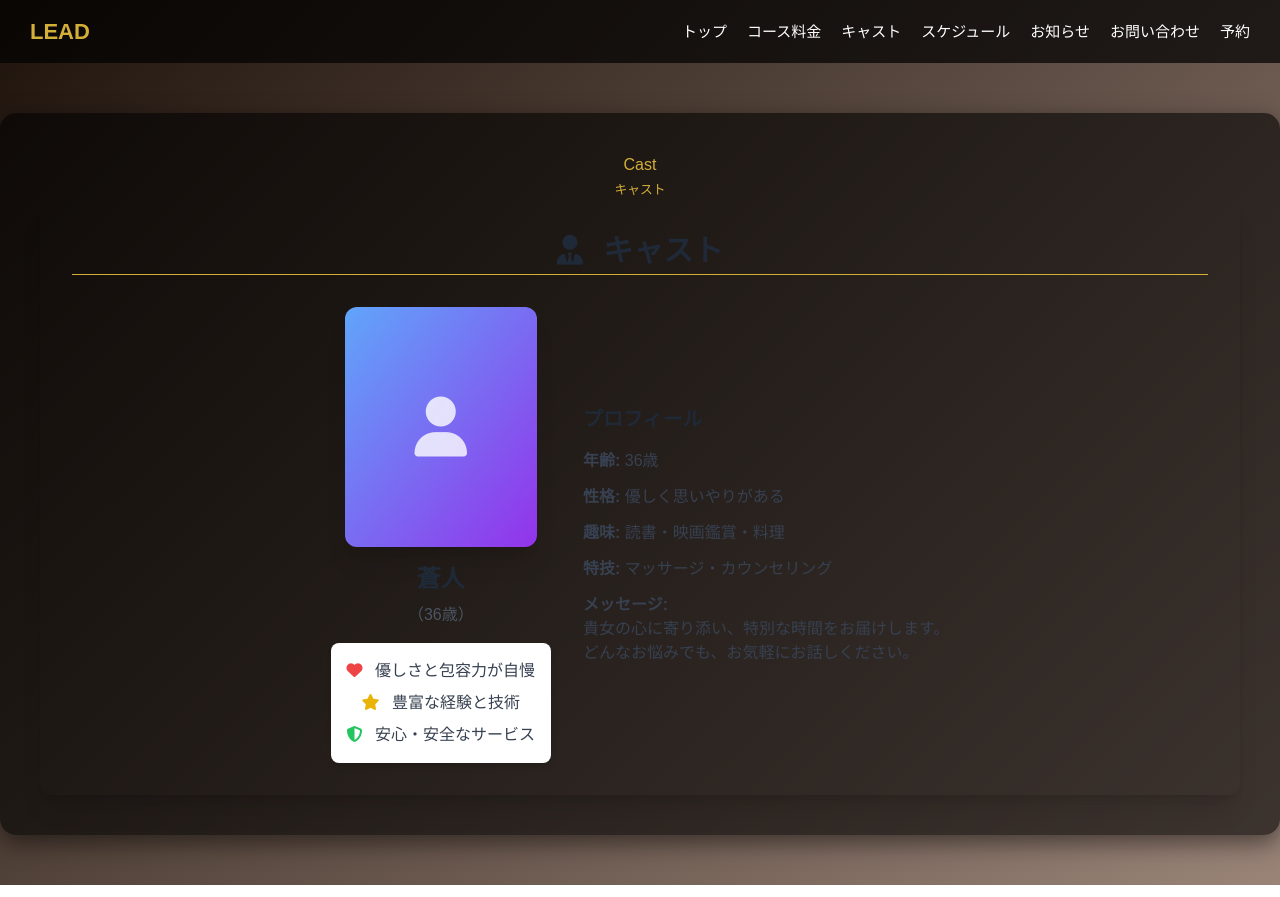
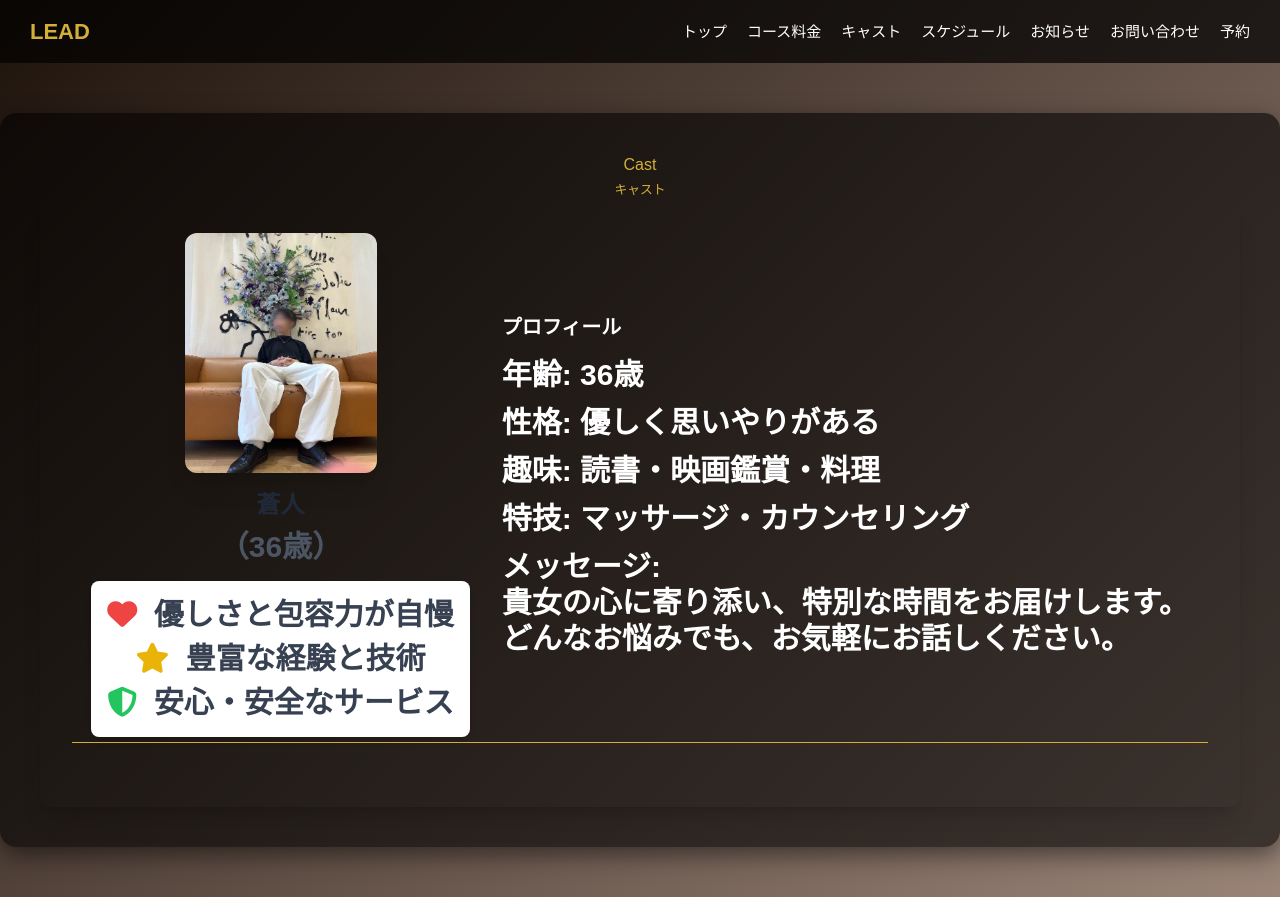
Before and after one commit to ut6119/my-website, a website: page cast.html in a window 1280 px wide. Drawn offline with nearby package versions, Linux system fonts and the light colour scheme.

Commit message:
キャスト画像追加

```diff
--- a/cast.html
+++ b/cast.html
@@ -101,15 +101,11 @@
         <section id="cast" class="animate-fade-in">
             <div class="cast-card rounded-xl p-8 shadow-xl">
                 <h2 class="text-3xl font-bold text-gray-800 mb-8 text-center">
-                    <i class="fas fa-user-tie mr-3"></i>
-                    キャスト
-
-                </h2>
 
                 <div class="flex flex-col md:flex-row items-center justify-center space-y-6 md:space-y-0 md:space-x-8">
                     <div class="text-center">
-                        <div class="w-48 h-60 mx-auto bg-gradient-to-br from-blue-400 to-purple-600 rounded-xl shadow-xl flex items-center justify-center mb-4">
-                            <i class="fas fa-user text-6xl text-white opacity-80"></i>
+                        <div class="w-48 h-60 mx-auto rounded-xl shadow-xl flex items-center justify-center mb-4">
+                            <img src="images/aoto1.jpg" alt="蒼人" class="w-full h-full object-cover rounded-xl">
                         </div>
                         <h3 class="text-2xl font-bold text-gray-800 mb-2">蒼人</h3>
                         <p class="text-gray-600 mb-4">（36歳）</p>
@@ -136,12 +132,9 @@
                     </div>
 
                     <div class="text-center md:text-left">
-                        <h4 class="text-xl font-bold text-gray-800 mb-4">プロフィール</h4>
-                        <div class="space-y-3 text-gray-700">
-                            <p>
-                                <strong>年齢:</strong>
-                                 36歳
-                            </p>
+                        <h4 class="text-xl font-bold text-white mb-4">プロフィール</h4>
+                        <div class="space-y-3 text-white">
+                            <p><strong>年齢:</strong> 36歳</p>
                             <p>
                                 <strong>性格:</strong>
                                  優しく思いやりがある
```
Also changed, not shown: images/aoto1.JPG (added), 1 other file.
